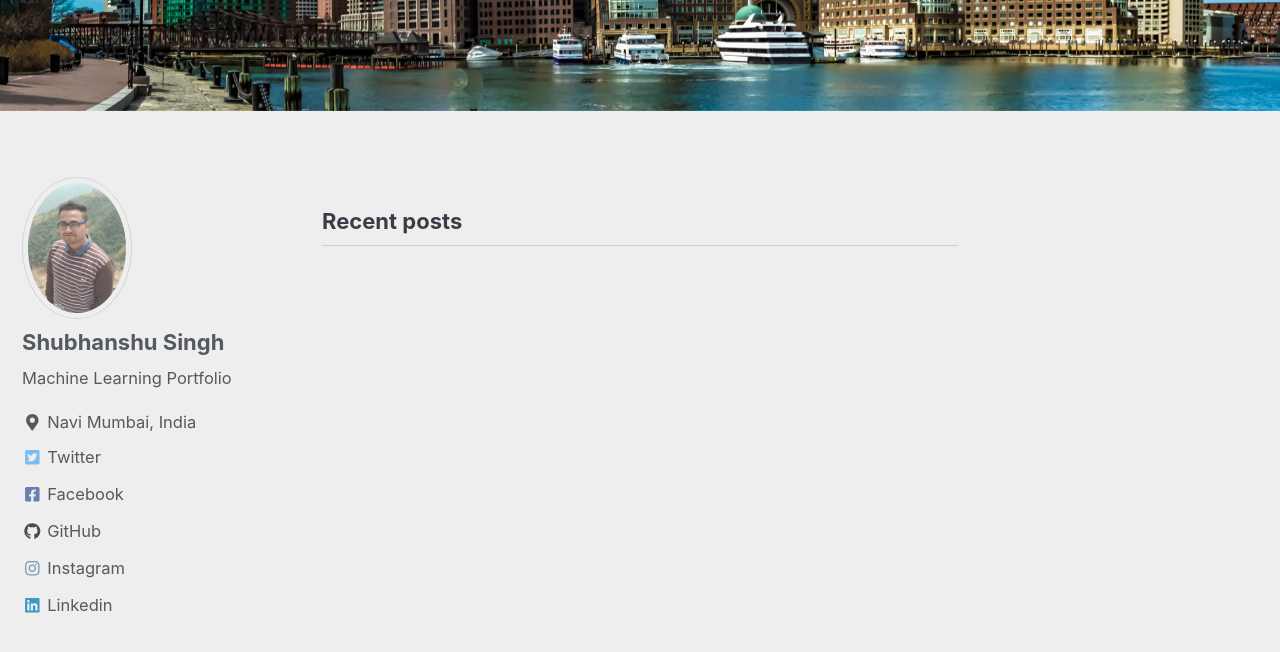
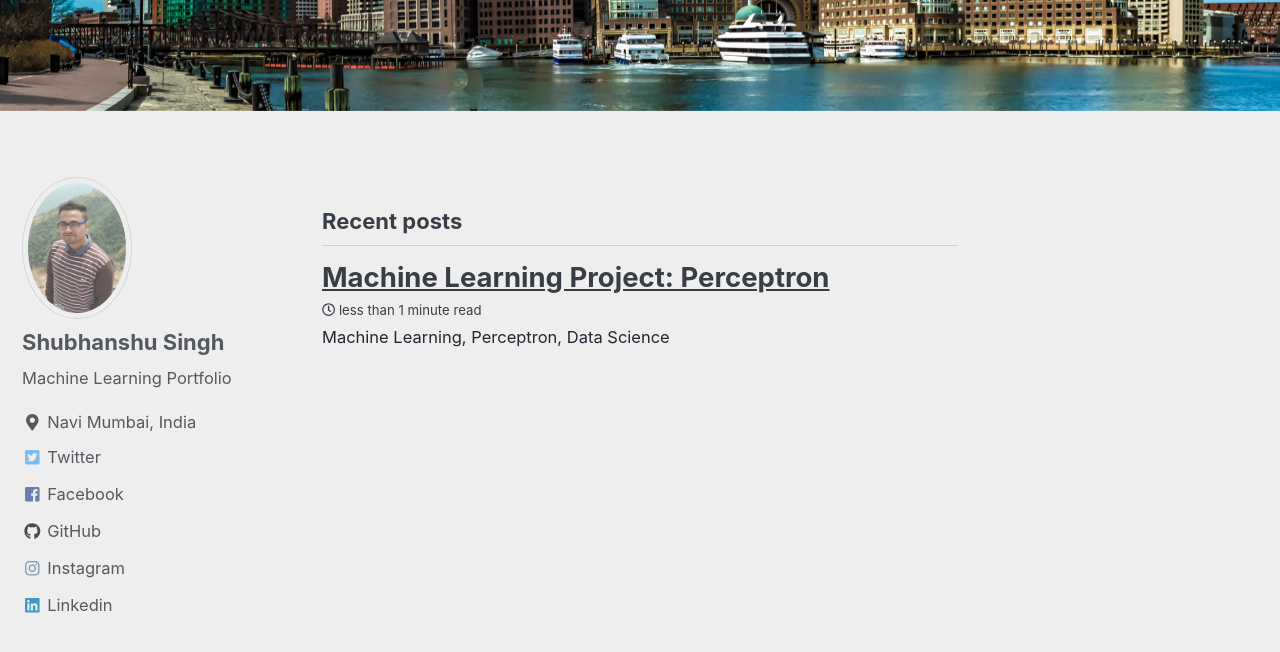
Before and after one commit to shubhanshu1995/machineLearning, a Jekyll site: the page built from index.html, in a window 1280 px wide and 900 px high, scrolled down 486 px. Shown: the top 652 px of the window. Built offline with Jekyll 4.4.1, drawn with Linux system fonts in a browser that asks for light colours; cached includes are drawn as plain includes; nearby versions of some CDN libraries; the list of posts is cut into pages by our own code; part of the change alters nothing that is shown.

Commit message:
Added Posts

````diff
--- a/_includes/scripts.html
+++ b/_includes/scripts.html
@@ -3,37 +3,33 @@
     {% if script contains "://" %}
       {% capture script_path %}{{ script }}{% endcapture %}
     {% else %}
-      {% capture script_path %}{{ script | relative_url }}{% endcapture %}
+      {% capture script_path %}{{ script | absolute_url }}{% endcapture %}
     {% endif %}
     <script src="{{ script_path }}"></script>
   {% endfor %}
 {% else %}
-  <script src="{{ '/assets/js/main.min.js' | relative_url }}"></script>
-  <script defer src="https://use.fontawesome.com/releases/v5.8.2/js/all.js" integrity="sha384-DJ25uNYET2XCl5ZF++U8eNxPWqcKohUUBUpKGlNLMchM7q4Wjg2CUpjHLaL8yYPH" crossorigin="anonymous"></script>
+  <script src="{{ '/assets/js/main.min.js' | absolute_url }}"></script>
+  <script src="https://use.fontawesome.com/releases/v5.0.2/js/all.js"></script>
 {% endif %}
 
 {% if site.search == true or page.layout == "search" %}
-  {%- assign search_provider = site.search_provider | default: "lunr" -%}
-  {%- case search_provider -%}
-    {%- when "lunr" -%}
-      {% include_cached search/lunr-search-scripts.html %}
-    {%- when "google" -%}
-      {% include_cached search/google-search-scripts.html %}
-    {%- when "algolia" -%}
-      {% include_cached search/algolia-search-scripts.html %}
-  {%- endcase -%}
+  {% assign lang = site.locale | slice: 0,2 | default: "en" %}
+  {% case lang %}
+  {% when "gr" %}
+    {% assign lang = "gr" %}
+  {% else %}
+    {% assign lang = "en" %}
+  {% endcase %}
+  <script src="{{ '/assets/js/lunr/lunr.min.js' | absolute_url }}"></script>
+  <script src="{{ '/assets/js/lunr/lunr-store.js' | absolute_url }}"></script>
+  <script src="{{ '/assets/js/lunr/lunr-' | append: lang | append: '.js' | absolute_url }}"></script>
 {% endif %}
 
 {% include analytics.html %}
 {% include /comments-providers/scripts.html %}
 
-{% if site.after_footer_scripts %}
-  {% for script in site.after_footer_scripts %}
-    {% if script contains "://" %}
-      {% capture script_path %}{{ script }}{% endcapture %}
-    {% else %}
-      {% capture script_path %}{{ script | relative_url }}{% endcapture %}
-    {% endif %}
-    <script src="{{ script_path }}"></script>
-  {% endfor %}
+{% if page.mathjax %}
+<script type="text/javascript" async
+  src="https://cdn.mathjax.org/mathjax/latest/MathJax.js?config=TeX-MML-AM_CHTML">
+</script>
 {% endif %}
--- /dev/null
+++ b/_posts/2019-06-01-perceptron.md
@@ -0,0 +1,66 @@
+---
+title: "Machine Learning Project: Perceptron"
+date: 2019-06-01
+tags: [machine learning, data science, neural network]
+header:
+  image: "/images/perceptron/percept.jpg"
+excerpt: "Machine Learning, Perceptron, Data Science"
+mathjax: "true"
+---
+
+
+# H1 Heading
+
+## H2 Heading
+
+### H3 Heading
+
+
+Here's some basic text.
+
+And here's some *italics*
+
+Here's some **bold** text.
+
+What about a [link](https://github.com/shubhanshu1995)
+
+Here's a bulleted list:
+* First item
++ Second item
+- Third item
+
+Here's a numbered list:
+1. First
+2. Second
+3. Third
+
+
+Python code block:
+```python
+	import numpy as np
+
+	def test_function(x, y):
+		z = np.sum(x,y)
+		return z
+```
+
+R code block:
+```r
+ library(tidyverse)
+ df <- read_csv("some_file.csv")
+ head(df)
+```
+
+Here's some inline code `x+y`.
+
+Here's an image:
+<img src="{{ site.url }}{{ site.baseurl }}/images/perceptron/linsep.jpg" alt="linearly separable data">
+
+Here's another image using Kramdown:
+![alt]({{ site.url }}{{ site.baseurl }}/images/perceptron/linsep.jpg)
+
+Here's some math:
+
+$$z=x+y$$
+
+You can also put it inline $$z=x+y$$
````
